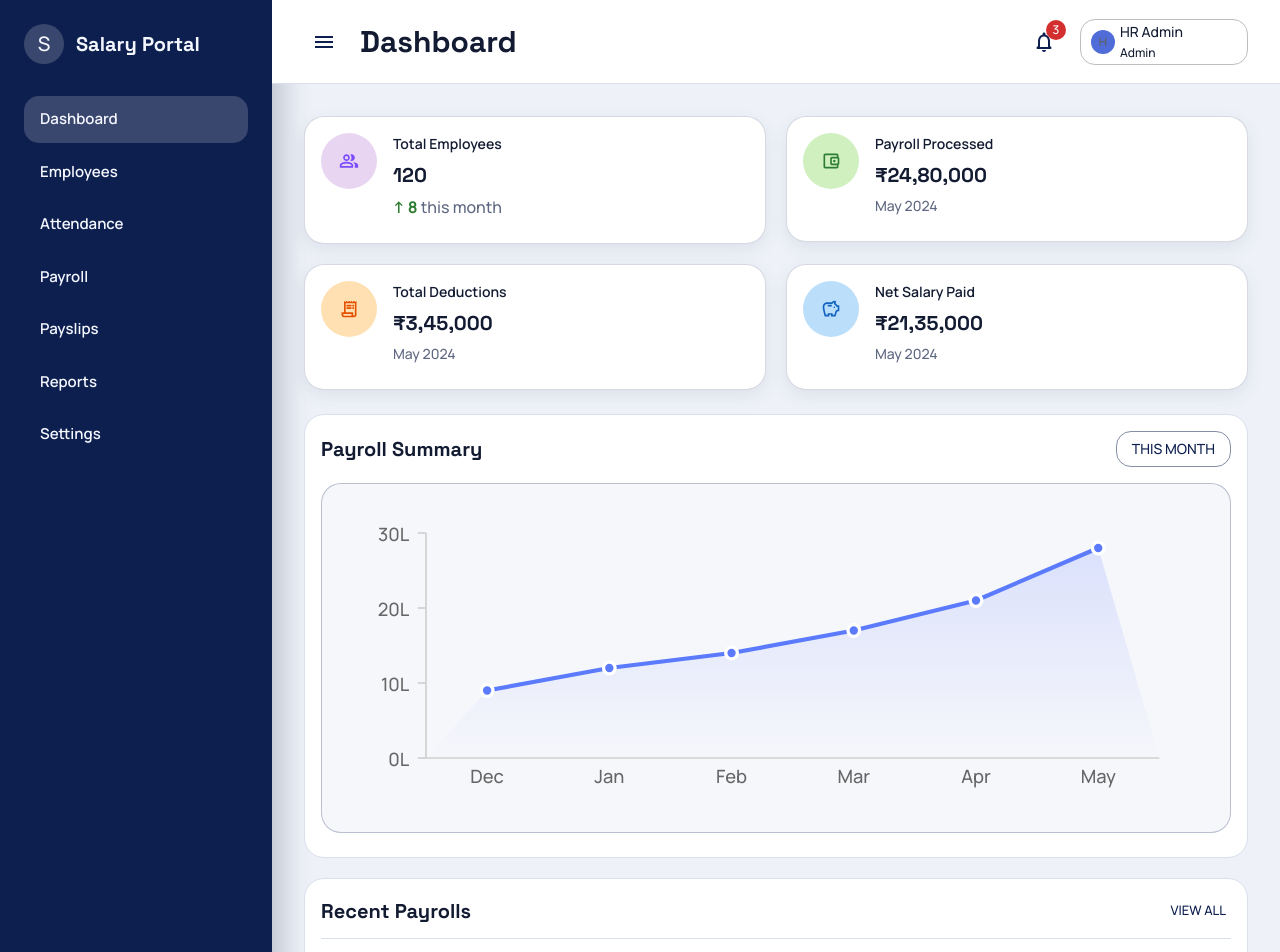
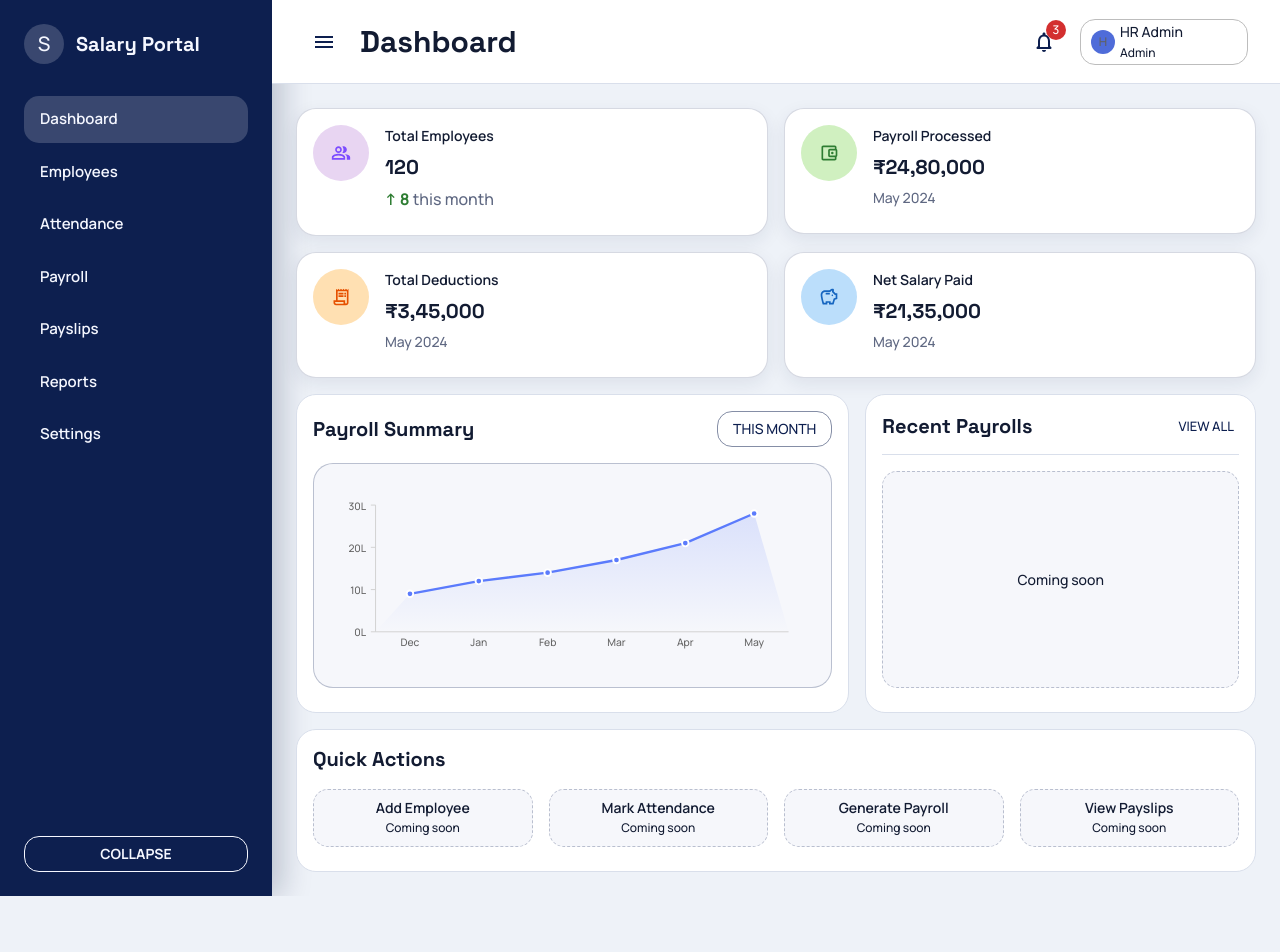
Before and after one commit to bittukumarthakur/acme-salary-management-system, a React (Vite) app in the folder frontend/: page / in a window 1280 px wide. Shown: the top 952 px of the page. After the commit the page ends 896 px from the top, so only its background shows below. Built offline with nearby package versions, Linux system fonts and the light colour scheme.

Commit message:
refactor: reposition quick actions to left side alongside payroll summary

```diff
--- a/frontend/src/pages/HomePage.tsx
+++ b/frontend/src/pages/HomePage.tsx
@@ -93,7 +93,7 @@ export function HomePage() {
       setState('success')
     } catch (err) {
       setError(
-        err instanceof Error ? err.message : 'Failed to fetch dashboard data'
+        err instanceof Error ? err.message : 'Failed to fetch dashboard data',
       )
       setState('error')
     }
@@ -109,7 +109,7 @@ export function HomePage() {
 
   const renderSummaryCard = (
     cardConfig: (typeof summaryCardsConfig)[number],
-    cardData: SummaryCard | undefined
+    cardData: SummaryCard | undefined,
   ) => {
     const isPositiveTrend = cardData?.metadata?.startsWith('↑')
     const renderMetadata = () => {
@@ -173,7 +173,11 @@ export function HomePage() {
           }}
         >
           <CardContent>
-            <Stack direction="row" spacing={2} sx={{ alignItems: 'flex-start' }}>
+            <Stack
+              direction="row"
+              spacing={2}
+              sx={{ alignItems: 'flex-start' }}
+            >
               {/* Left: Icon */}
               <Avatar
                 sx={{
@@ -189,7 +193,11 @@ export function HomePage() {
 
               {/* Right: Title, Value, Metadata */}
               <Stack spacing={0.5} sx={{ flex: 1 }}>
-                <Typography variant="subtitle2" color="text.secondary" sx={{ fontWeight: 600 }}>
+                <Typography
+                  variant="subtitle2"
+                  color="text.secondary"
+                  sx={{ fontWeight: 600 }}
+                >
                   {cardConfig.label}
                 </Typography>
                 {state === 'loading' ? (
@@ -300,7 +308,7 @@ export function HomePage() {
           square
           elevation={0}
           sx={{
-            minHeight: 84,
+            height: 84,
             px: 4,
             display: 'flex',
             alignItems: 'center',
@@ -308,6 +316,7 @@ export function HomePage() {
             borderBottom: '1px solid',
             borderColor: 'divider',
             bgcolor: 'background.paper',
+            flexShrink: 0,
           }}
         >
           <Stack direction="row" spacing={2} sx={{ alignItems: 'center' }}>
@@ -346,7 +355,16 @@ export function HomePage() {
           </Stack>
         </Paper>
 
-        <Box sx={{ p: 4 }}>
+        <Box
+          sx={{
+            p: 3,
+            display: 'flex',
+            flexDirection: 'column',
+            flex: 1,
+            gap: 2,
+            overflow: 'hidden',
+          }}
+        >
           {state === 'error' && (
             <Alert
               severity="error"
@@ -360,25 +378,44 @@ export function HomePage() {
                   Retry
                 </Button>
               }
-              sx={{ mb: 3 }}
+              sx={{ mb: 0 }}
             >
               {error || 'Failed to load dashboard data'}
             </Alert>
           )}
 
-          <Grid container spacing={2.5} sx={{ mb: 3 }}>
+          {/* Section 1: Summary Cards (auto height based on content) */}
+          <Box sx={{ flex: '0 0 auto', minHeight: 0 }}>
+            <Grid container spacing={2} sx={{ height: '100%' }}>
               {summaryCardsConfig.map((cardConfig) => {
                 const cardData = data?.summaryCards.find(
-                (card) => card.label === cardConfig.label
+                  (card) => card.label === cardConfig.label,
                 )
                 return renderSummaryCard(cardConfig, cardData)
               })}
             </Grid>
+          </Box>
 
-          <Grid container spacing={2.5}>
-            <Grid size={{ xs: 12 }}>
-              <Card variant="outlined" sx={{ borderRadius: 2 }}>
-                <CardContent>
+          {/* Section 2: Payroll Summary & Recent Payrolls (flex: 1 to fill remaining space) */}
+          <Box sx={{ flex: '1 1 auto', minHeight: 0, overflow: 'hidden' }}>
+            <Grid container spacing={2} sx={{ height: '100%' }}>
+              {/* Payroll Summary */}
+              <Grid
+                size={{ xs: 12, md: 6, lg: 7 }}
+                sx={{ height: '100%', display: 'flex' }}
+              >
+                <Card
+                  variant="outlined"
+                  sx={{
+                    borderRadius: 2,
+                    flex: 1,
+                    display: 'flex',
+                    flexDirection: 'column',
+                  }}
+                >
+                  <CardContent
+                    sx={{ flex: 1, display: 'flex', flexDirection: 'column' }}
+                  >
                     <Stack
                       direction="row"
                       sx={{
@@ -395,21 +432,30 @@ export function HomePage() {
                     {state === 'loading' ? (
                       <Skeleton
                         variant="rounded"
-                      height={348}
-                      sx={{ borderRadius: 2 }}
+                        height={248}
+                        sx={{ borderRadius: 2, flex: 1 }}
                       />
                     ) : (
                       <Paper
                         variant="outlined"
                         sx={{
-                        minHeight: 348,
+                          flex: 1,
                           borderRadius: 2,
                           p: 3,
                           borderColor: alpha('#1f2f5f', 0.28),
                           bgcolor: alpha('#f4f6fb', 0.8),
+                          display: 'flex',
+                          alignItems: 'center',
+                          minHeight: 0,
                         }}
                       >
-                      <Box sx={{ position: 'relative', width: '100%', height: 300 }}>
+                        <Box
+                          sx={{
+                            position: 'relative',
+                            width: '100%',
+                            height: '100%',
+                          }}
+                        >
                           <svg
                             viewBox="0 0 500 180"
                             style={{
@@ -419,8 +465,22 @@ export function HomePage() {
                             }}
                           >
                             {/* Grid lines */}
-                          <line x1="40" y1="15" x2="40" y2="150" stroke="#d0d0d0" strokeWidth="1" />
-                          <line x1="40" y1="150" x2="480" y2="150" stroke="#d0d0d0" strokeWidth="1" />
+                            <line
+                              x1="40"
+                              y1="15"
+                              x2="40"
+                              y2="150"
+                              stroke="#d0d0d0"
+                              strokeWidth="1"
+                            />
+                            <line
+                              x1="40"
+                              y1="150"
+                              x2="480"
+                              y2="150"
+                              stroke="#d0d0d0"
+                              strokeWidth="1"
+                            />
 
                             {/* Y-axis labels (0L to 30L) */}
                             {[0, 10, 20, 30].map((label, i) => (
@@ -448,22 +508,34 @@ export function HomePage() {
                             {/* Calculate points for line chart */}
                             {(() => {
                               const maxValue = 30000000 // 30L
-                            const points = data?.payrollSummary.values.map(
-                              (val, idx) => ({
+                              const points =
+                                data?.payrollSummary.values.map((val, idx) => ({
                                   x: 40 + ((idx + 0.5) / 6) * 440,
-                                y: 150 - ((val / maxValue) * 135),
+                                  y: 150 - (val / maxValue) * 135,
                                   val,
-                              })
-                            ) || []
+                                })) || []
 
-                            const pathData = points.reduce((acc, point, idx) => {
-                              return acc + (idx === 0 ? `M ${point.x} ${point.y}` : ` L ${point.x} ${point.y}`)
-                            }, '')
+                              const pathData = points.reduce(
+                                (acc, point, idx) => {
+                                  return (
+                                    acc +
+                                    (idx === 0
+                                      ? `M ${point.x} ${point.y}`
+                                      : ` L ${point.x} ${point.y}`)
+                                  )
+                                },
+                                '',
+                              )
 
                               const areaData =
                                 `M 40 150 ` +
                                 points.reduce((acc, point, idx) => {
-                                return acc + (idx === 0 ? `L ${point.x} ${point.y}` : ` L ${point.x} ${point.y}`)
+                                  return (
+                                    acc +
+                                    (idx === 0
+                                      ? `L ${point.x} ${point.y}`
+                                      : ` L ${point.x} ${point.y}`)
+                                  )
                                 }, '') +
                                 ` L 480 150 Z`
 
@@ -504,9 +576,23 @@ export function HomePage() {
 
                             {/* Gradient definition */}
                             <defs>
-                            <linearGradient id="areaGradient" x1="0%" y1="0%" x2="0%" y2="100%">
-                              <stop offset="0%" stopColor="#5b7bfc" stopOpacity="0.6" />
-                              <stop offset="100%" stopColor="#5b7bfc" stopOpacity="0" />
+                              <linearGradient
+                                id="areaGradient"
+                                x1="0%"
+                                y1="0%"
+                                x2="0%"
+                                y2="100%"
+                              >
+                                <stop
+                                  offset="0%"
+                                  stopColor="#5b7bfc"
+                                  stopOpacity="0.6"
+                                />
+                                <stop
+                                  offset="100%"
+                                  stopColor="#5b7bfc"
+                                  stopOpacity="0"
+                                />
                               </linearGradient>
                             </defs>
 
@@ -531,11 +617,23 @@ export function HomePage() {
                 </Card>
               </Grid>
 
-            <Grid size={12}>
-              <Grid container spacing={2.5}>
-                <Grid size={{ xs: 12, xl: 8 }}>
-                  <Card variant="outlined" sx={{ borderRadius: 2, minHeight: 164 }}>
-                    <CardContent>
+              {/* Recent Payrolls */}
+              <Grid
+                size={{ xs: 12, md: 6, lg: 5 }}
+                sx={{ height: '100%', display: 'flex' }}
+              >
+                <Card
+                  variant="outlined"
+                  sx={{
+                    borderRadius: 2,
+                    flex: 1,
+                    display: 'flex',
+                    flexDirection: 'column',
+                  }}
+                >
+                  <CardContent
+                    sx={{ flex: 1, display: 'flex', flexDirection: 'column' }}
+                  >
                     <Stack
                       direction="row"
                       sx={{
@@ -551,13 +649,14 @@ export function HomePage() {
                     <Paper
                       variant="outlined"
                       sx={{
-                          minHeight: 82,
+                        flex: 1,
                         borderRadius: 1.5,
                         borderStyle: 'dashed',
                         borderColor: alpha('#1f2f5f', 0.28),
                         display: 'grid',
                         placeItems: 'center',
                         bgcolor: alpha('#f4f6fb', 0.8),
+                        minHeight: 0,
                       }}
                     >
                       <Typography variant="body2" color="text.secondary">
@@ -567,23 +666,41 @@ export function HomePage() {
                   </CardContent>
                 </Card>
               </Grid>
+            </Grid>
+          </Box>
 
-                <Grid size={{ xs: 12, xl: 4 }}>
-                  <Card variant="outlined" sx={{ borderRadius: 2, minHeight: 164 }}>
-                    <CardContent>
+          {/* Section 3: Quick Actions (auto height based on content) */}
+          <Box sx={{ flex: '0 0 auto', minHeight: 0, overflow: 'hidden' }}>
+            <Card
+              variant="outlined"
+              sx={{
+                borderRadius: 2,
+                height: '100%',
+                display: 'flex',
+                flexDirection: 'column',
+              }}
+            >
+              <CardContent
+                sx={{
+                  flex: 1,
+                  display: 'flex',
+                  flexDirection: 'column',
+                  minHeight: 0,
+                }}
+              >
                 <Typography variant="h5" sx={{ mb: 2 }}>
                   Quick Actions
                 </Typography>
-                      <Grid container spacing={1.25}>
+                <Grid container spacing={2} sx={{ flex: 1 }}>
                   {quickActions.map((action) => (
-                          <Grid key={action} size={{ xs: 12 }}>
+                    <Grid key={action} size={{ xs: 12, sm: 6, md: 6, lg: 3 }}>
                       <Paper
                         variant="outlined"
                         sx={{
                           borderRadius: 1.5,
                           borderStyle: 'dashed',
                           borderColor: alpha('#1f2f5f', 0.28),
-                                minHeight: 60,
+                          height: '100%',
                           px: 1.25,
                           py: 1,
                           display: 'flex',
@@ -606,10 +723,7 @@ export function HomePage() {
                 </Grid>
               </CardContent>
             </Card>
-                </Grid>
-              </Grid>
-            </Grid>
-          </Grid>
+          </Box>
         </Box>
       </Box>
     </Box>
```
Also changed, not shown: 2 other files (tests, documents, lock files or other folders). Lines whose indentation alone changed are shown as unchanged.
